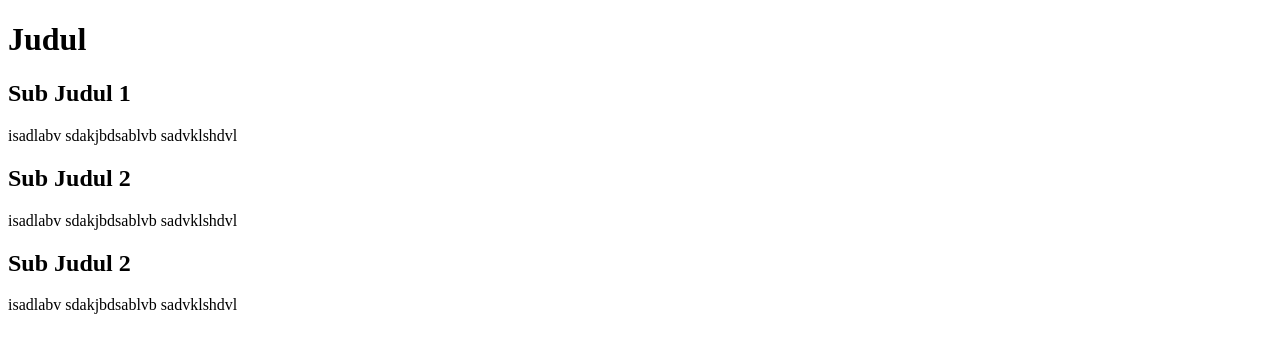
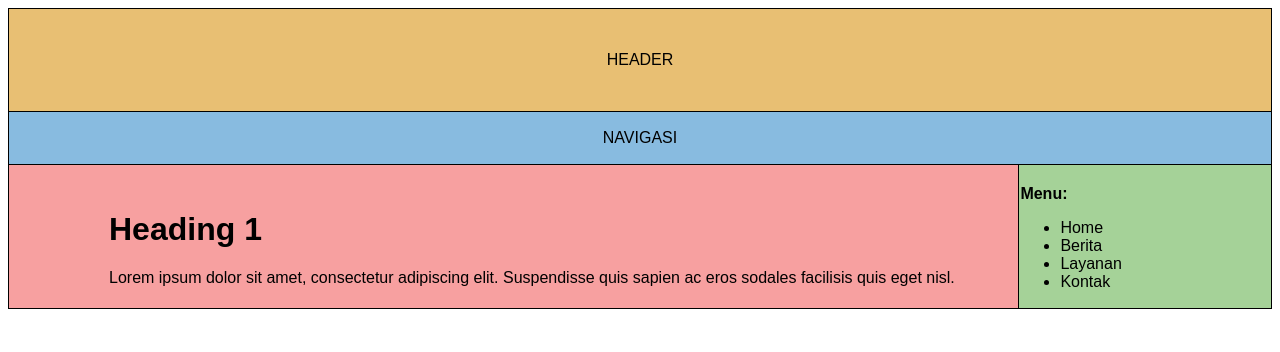
Before and after one commit to ysugiarto/01_frontend, a plain HTML site: page index.html in a window 1280 px wide. Drawn offline with Linux system fonts and the light colour scheme.

Commit message:
Latihan HTML

```diff
--- a/index.html
+++ b/index.html
@@ -1,19 +1,40 @@
 <!DOCTYPE html>
 <html>
     <head>
-        <title>Web Page</title>
+        <title>Latihan 01</title>
 
+        <link rel="stylesheet" href="mystyle.css">
+
+        <style>
+
+        </style>
     </head>
 
     <body>
-        <h1>Judul</h1>
-        <h2>Sub Judul 1</h2>
-        <p>isadlabv sdakjbdsablvb sadvklshdvl</p>
-
-        <h2>Sub Judul 2</h2>
-        <p>isadlabv sdakjbdsablvb sadvklshdvl</p>
-
-        <h2>Sub Judul 2</h2>
-        <p>isadlabv sdakjbdsablvb sadvklshdvl</p>
+        <table style="width: 100%;">
+            <tr>
+                <td style="text-align: center; background-color: rgb(232, 191, 115); height: 100px;" colspan="2"> HEADER </td>
+            </tr>
+            <tr>
+                <td style="text-align: center; background-color: rgb(136, 187, 224); height: 50px;" colspan="2"> NAVIGASI </td>
+            </tr>
+            <tr>
+                <td style="background-color: rgb(247, 160, 160); padding-left: 100px; padding-top: 20px;" width="80%">
+                    <h1>Heading 1</h1>
+                    <p>
+                        Lorem ipsum dolor sit amet, consectetur adipiscing elit. Suspendisse quis sapien ac eros sodales facilisis quis eget nisl.
+                    </p>
+                </td>
+                <td style="background-color: rgb(165, 210, 152); padding-top: 20px;">
+                    <strong>Menu: </strong>
+                    <ul>
+                        <li>Home</li>
+                        <li>Berita</li>
+                        <li>Layanan</li>
+                        <li>Kontak</li>
+                    </ul>
+                </td>
+            </tr>
+        </table>
     </body>
 </html>
--- /dev/null
+++ b/mystyle.css
@@ -0,0 +1,8 @@
+table, td {
+    border: 1px solid black;
+    border-collapse: collapse;
+}
+
+body {
+    font-family: Arial, Helvetica, sans-serif;
+}
```
